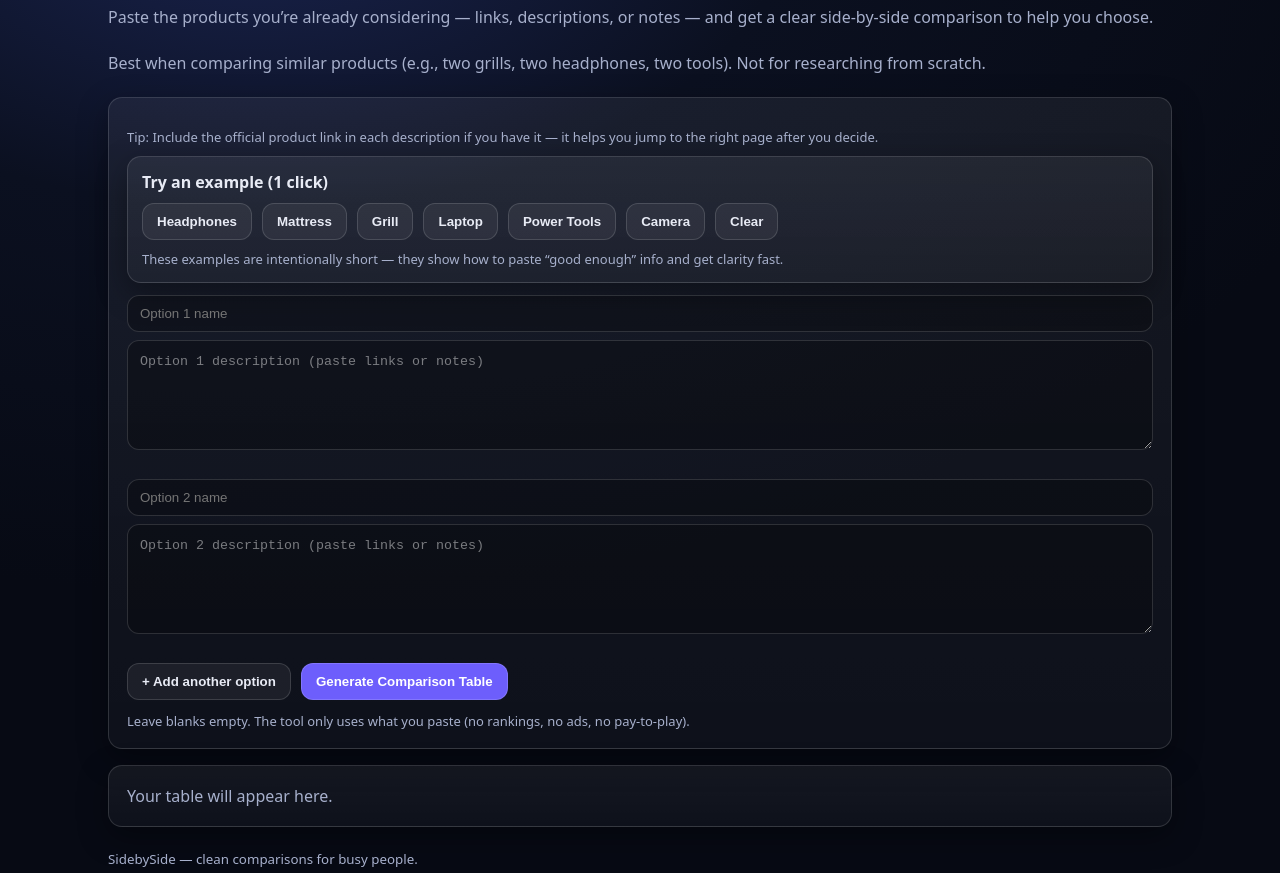
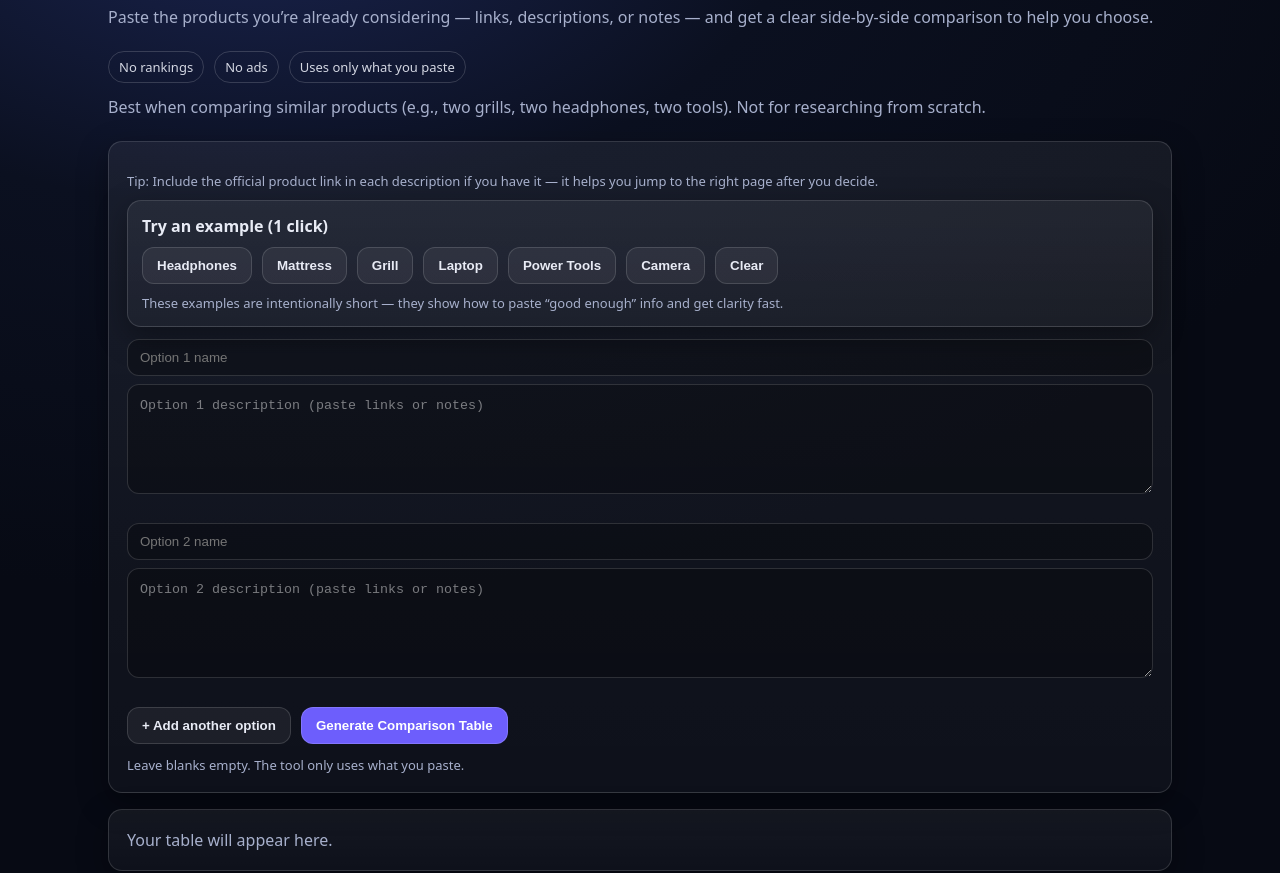
Before and after one commit to kylejparrish/sidebyside-compare, a plain HTML site: page index.html in a window 1280 px wide. Shown: the part 106-979 px from the top of the page. Drawn offline with Linux system fonts and the light colour scheme.

Commit message:
Add honesty badges

```diff
--- a/index.html
+++ b/index.html
@@ -11,7 +11,20 @@
     <header class="hero">
       <h1>Stop overthinking your next purchase.</h1>
       <p>Paste the products you’re already considering — links, descriptions, or notes — and get a clear side-by-side comparison to help you choose.</p>
-      <p class="hint" style="margin-top:10px;">
+
+      <div style="display:flex;gap:10px;flex-wrap:wrap;margin-top:12px;">
+        <span style="border:1px solid rgba(255,255,255,0.18);padding:6px 10px;border-radius:999px;font-size:13px;opacity:0.9;">
+          No rankings
+        </span>
+        <span style="border:1px solid rgba(255,255,255,0.18);padding:6px 10px;border-radius:999px;font-size:13px;opacity:0.9;">
+          No ads
+        </span>
+        <span style="border:1px solid rgba(255,255,255,0.18);padding:6px 10px;border-radius:999px;font-size:13px;opacity:0.9;">
+          Uses only what you paste
+        </span>
+      </div>
+
+      <p class="hint" style="margin-top:12px;">
         Best when comparing similar products (e.g., two grills, two headphones, two tools). Not for researching from scratch.
       </p>
     </header>
@@ -44,7 +57,7 @@
         <button id="compare" type="button" class="btn primary">Generate Comparison Table</button>
       </div>
 
-      <p class="hint">Leave blanks empty. The tool only uses what you paste (no rankings, no ads, no pay-to-play).</p>
+      <p class="hint">Leave blanks empty. The tool only uses what you paste.</p>
     </section>
 
     <section class="card">
@@ -61,7 +74,6 @@
     </footer>
   </main>
 
-  <!-- Cache-bust: force newest script to load -->
   <script src="/script.js?v=7"></script>
 </body>
 </html>
```
